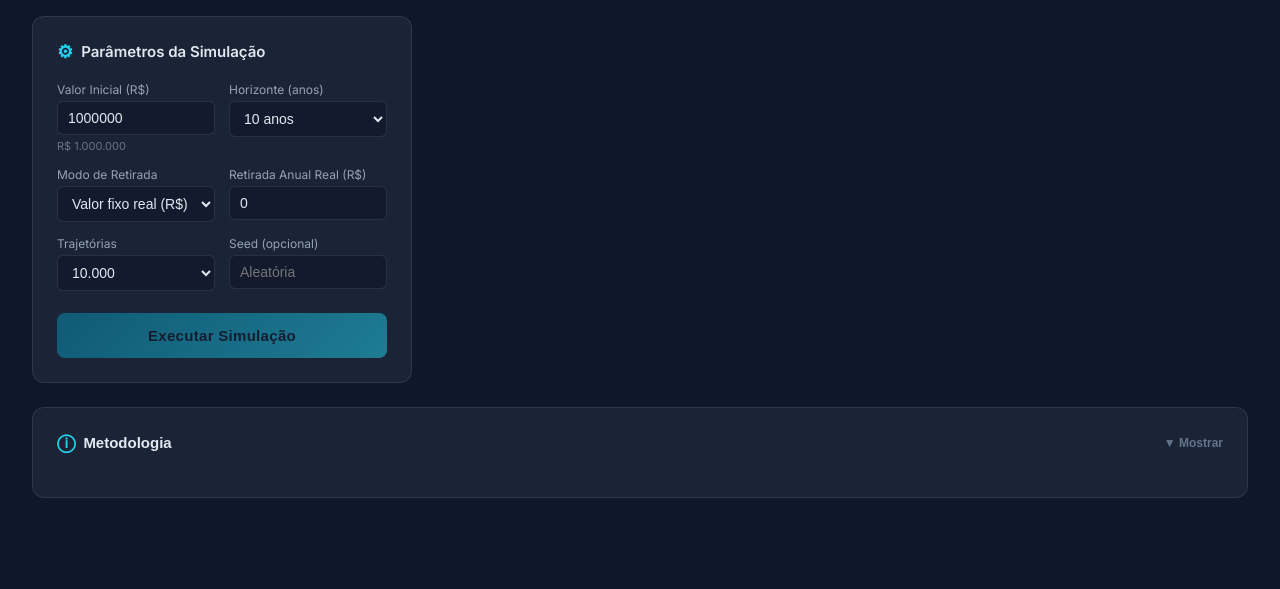
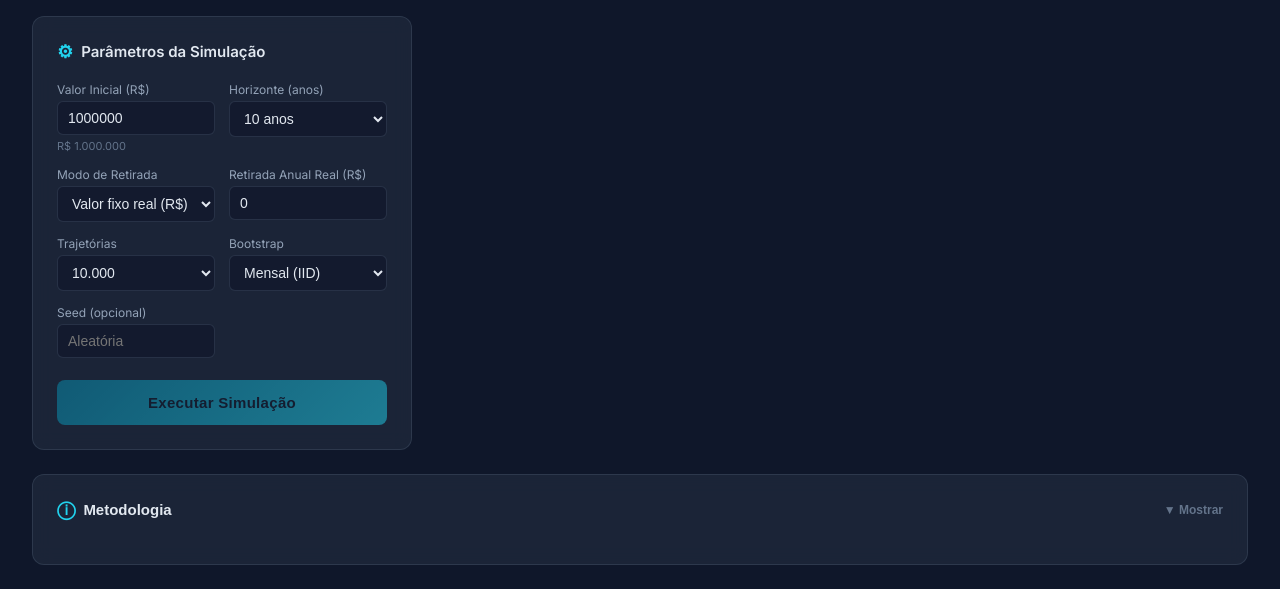
Before and after one commit to antonragin/oryxmc, a Flask app: page / in a window 1280 px wide. Shown: the part 1107-1696 px from the top of the page. Before the commit the page ends 1605 px from the top, so only its background shows below. Run offline with Flask 3, Linux system fonts and the light colour scheme; the visitor is signed in with stand-in values (Sample User, id 1); some libraries are stand-ins or nearby versions.

Commit message:
Round 10: block bootstrap, seed precision fix, PT-BR UX polish
- Moving-block bootstrap (6m/12m) for realistic regime clustering
- Bootstrap mode selector in UI (IID or Block)
- Fix seed flow: write returned seed before saving signature (stale detection)
- Fix _parse_int: direct int() for strings preserves precision above 2^53
- Send seed as string from frontend (avoids parseInt mangling)
- Block size validation (6 or 12 only)
- Bootstrap mode in saveState/loadState and form signature

Co-Authored-By: Claude Opus 4.6 <noreply@anthropic.com>

```diff
--- a/app.py
+++ b/app.py
@@ -50,12 +50,19 @@ def _parse_float(params, name, default=None, allow_zero=True):
 
 
 def _parse_int(params, name, default=None):
-    """Parse an integer field from request params, accepting int-like floats."""
+    """Parse an integer field from request params, accepting int-like floats and strings."""
     raw = params.get(name, default)
     if isinstance(raw, bool):
         raise ValueError(f"{name} inválido")
     if isinstance(raw, int):
         return raw
+    if isinstance(raw, str):
+        raw = raw.strip()
+        # Try direct int parse first (preserves precision for large integers)
+        try:
+            return int(raw)
+        except ValueError:
+            pass
     val = float(raw)
     if val != int(val):
         raise ValueError(f"{name} deve ser inteiro")
@@ -235,6 +242,19 @@ def api_simulate():
         if n_years not in ALLOWED_RUNS or n_trajectories not in ALLOWED_RUNS[n_years]:
             return jsonify({"error": "Combinação de horizonte e trajetórias não permitida neste servidor"}), 400
 
+        # Parse bootstrap mode
+        bootstrap_mode = params.get("bootstrap_mode", "iid")
+        if bootstrap_mode not in engine.BOOTSTRAP_MODES:
+            return jsonify({"error": "Modo de bootstrap inválido"}), 400
+        block_size = 12
+        if bootstrap_mode == "block":
+            try:
+                block_size = _parse_int(params, "block_size", default=12)
+            except (TypeError, ValueError, OverflowError):
+                return jsonify({"error": "Tamanho de bloco inválido"}), 400
+            if block_size not in engine.BLOCK_SIZES:
+                return jsonify({"error": "Tamanho de bloco deve ser 6 ou 12"}), 400
+
         # Parse optional seed for reproducibility
         raw_seed = params.get("seed")
         if raw_seed in (None, ""):
@@ -281,6 +301,8 @@ def api_simulate():
             seed=seed,
             benchmark_returns=BENCHMARK_CDI["portfolio_returns"],
             benchmark_name="CDI",
+            bootstrap_mode=bootstrap_mode,
+            block_size=block_size,
         )
         results["warnings"] = portfolio["warnings"]
         results["params"]["seed"] = seed
--- a/engine.py
+++ b/engine.py
@@ -4,6 +4,7 @@ All returns are in BRL. Supports nominal and real (IPCA-adjusted) simulations
 with optional periodic withdrawals.
 """
 import json
+import math
 import numpy as np
 from pathlib import Path
 
@@ -284,9 +285,24 @@ def build_portfolio_returns(data, allocations):
     }
 
 
+def _sample_block_indices(rng, n_hist, n_months, n_trajectories, block_size):
+    """Moving-block bootstrap: sample contiguous blocks with wrap-around."""
+    n_blocks = math.ceil(n_months / block_size)
+    starts = rng.integers(0, n_hist, size=(n_trajectories, n_blocks))
+    offsets = np.arange(block_size)
+    # starts[:, :, None] + offsets broadcasts to (n_traj, n_blocks, block_size)
+    idx = (starts[:, :, None] + offsets) % n_hist
+    return idx.reshape(n_trajectories, -1)[:, :n_months]
+
+
+BOOTSTRAP_MODES = ("iid", "block")
+BLOCK_SIZES = (6, 12)
+
+
 def run_monte_carlo(portfolio_returns, ipca, initial_value, n_years,
                     n_trajectories=10000, withdrawal_annual=0.0, seed=None,
-                    benchmark_returns=None, benchmark_name=None):
+                    benchmark_returns=None, benchmark_name=None,
+                    bootstrap_mode="iid", block_size=12):
     """
     Run Monte Carlo simulation using bootstrap resampling.
 
@@ -322,7 +338,10 @@ def run_monte_carlo(portfolio_returns, ipca, initial_value, n_years,
             raise ValueError("Benchmark contém valores não-finitos")
 
     # Bootstrap: sample month indices with replacement
-    sampled_idx = rng.integers(0, n_hist, size=(n_trajectories, n_months))
+    if bootstrap_mode == "block":
+        sampled_idx = _sample_block_indices(rng, n_hist, n_months, n_trajectories, block_size)
+    else:
+        sampled_idx = rng.integers(0, n_hist, size=(n_trajectories, n_months))
 
     # IMPORTANT: On some numpy builds / platforms, operations like (1.0 + array),
     # np.cumsum, np.true_divide with out= etc. can silently mutate source arrays
@@ -494,6 +513,8 @@ def run_monte_carlo(portfolio_returns, ipca, initial_value, n_years,
             "withdrawal_annual": withdrawal_annual,
             "n_historical_months": n_hist,
             "benchmark_name": benchmark_name,
+            "bootstrap_mode": bootstrap_mode,
+            "block_size": block_size if bootstrap_mode == "block" else None,
         },
         "nominal": nominal_stats,
         "real": real_stats,
--- a/templates/index.html
+++ b/templates/index.html
@@ -478,6 +478,20 @@
                             </select>
                         </div>
                         <div class="param-group">
+                            <label>Bootstrap</label>
+                            <select id="bootstrapMode" onchange="toggleBlockSize(); saveState()">
+                                <option value="iid" selected>Mensal (IID)</option>
+                                <option value="block">Blocos</option>
+                            </select>
+                        </div>
+                        <div class="param-group" id="blockSizeGroup" style="display:none;">
+                            <label>Tamanho do Bloco</label>
+                            <select id="blockSize" onchange="saveState()">
+                                <option value="6">6 meses</option>
+                                <option value="12" selected>12 meses</option>
+                            </select>
+                        </div>
+                        <div class="param-group">
                             <label>Seed (opcional)</label>
                             <input type="number" id="seed" min="0" step="1" placeholder="Aleatória" oninput="saveState()">
                         </div>
@@ -757,6 +771,11 @@
             updateTotal();
         }
 
+        function toggleBlockSize() {
+            const mode = document.getElementById('bootstrapMode').value;
+            document.getElementById('blockSizeGroup').style.display = mode === 'block' ? '' : 'none';
+        }
+
         function updateWithdrawalUI({ persist = true } = {}) {
             const mode = document.getElementById('withdrawalMode').value;
             document.getElementById('withdrawalFixedGroup').style.display = mode === 'fixed' ? '' : 'none';
@@ -807,6 +826,8 @@
                     withdrawalMode: document.getElementById('withdrawalMode').value,
                     withdrawalPercent: document.getElementById('withdrawalPercent').value,
                     nTraj: document.getElementById('nTraj').value,
+                    bootstrapMode: document.getElementById('bootstrapMode').value,
+                    blockSize: document.getElementById('blockSize').value,
                     seed: document.getElementById('seed').value,
                 };
                 localStorage.setItem(STATE_KEY, JSON.stringify(state));
@@ -837,7 +858,10 @@
                 setSelectIfValid('nYears', state.nYears);
                 setSelectIfValid('withdrawalMode', state.withdrawalMode);
                 setSelectIfValid('nTraj', state.nTraj);
+                setSelectIfValid('bootstrapMode', state.bootstrapMode);
+                setSelectIfValid('blockSize', state.blockSize);
                 if (state.seed != null) document.getElementById('seed').value = state.seed;
+                toggleBlockSize();
                 updateWithdrawalUI({ persist: false });
                 syncAllowedTrajectories();
                 updateTotal();
@@ -855,6 +879,8 @@
             document.getElementById('withdrawalPercent').disabled = disabled;
             document.getElementById('withdrawalMode').disabled = disabled;
             document.getElementById('nTraj').disabled = disabled;
+            document.getElementById('bootstrapMode').disabled = disabled;
+            document.getElementById('blockSize').disabled = disabled;
             document.getElementById('seed').disabled = disabled;
         }
 
@@ -889,6 +915,7 @@
             }
 
             const seedRaw = document.getElementById('seed').value.trim();
+            const bootstrapMode = document.getElementById('bootstrapMode').value;
             const payload = {
                 allocations,
                 initial_value: initialValue,
@@ -896,7 +923,11 @@
                 n_trajectories: nTraj,
                 withdrawal_mode: withdrawalMode,
             };
-            if (seedRaw) payload.seed = parseInt(seedRaw, 10);
+            if (seedRaw) payload.seed = seedRaw;
+            payload.bootstrap_mode = bootstrapMode;
+            if (bootstrapMode === 'block') {
+                payload.block_size = parseInt(document.getElementById('blockSize').value, 10);
+            }
             if (withdrawalMode === 'percent') {
                 const wp = parseFloat(document.getElementById('withdrawalPercent').value);
                 if (!Number.isFinite(wp) || wp < 0) {
@@ -972,12 +1003,13 @@
                     return;
                 }
                 RESULTS = data;
+                if (data.params && data.params.seed != null) {
+                    document.getElementById('seed').value = String(data.params.seed);
+                }
+                saveState();
                 LAST_RUN_SIGNATURE = currentFormSignature();
                 setStaleResultsNote('');
                 renderResults();
-                if (data.params && data.params.seed != null) {
-                    document.getElementById('seed').value = data.params.seed;
-                }
             } catch (e) {
                 errEl.textContent = 'Erro na simulação: ' + e.message;
                 errEl.style.display = 'block';
@@ -1012,6 +1044,8 @@
                 wa: document.getElementById('withdrawal').value,
                 wp: document.getElementById('withdrawalPercent').value,
                 nt: document.getElementById('nTraj').value,
+                bm: document.getElementById('bootstrapMode').value,
+                bs: document.getElementById('blockSize').value,
                 seed: document.getElementById('seed').value,
             });
         }
```
